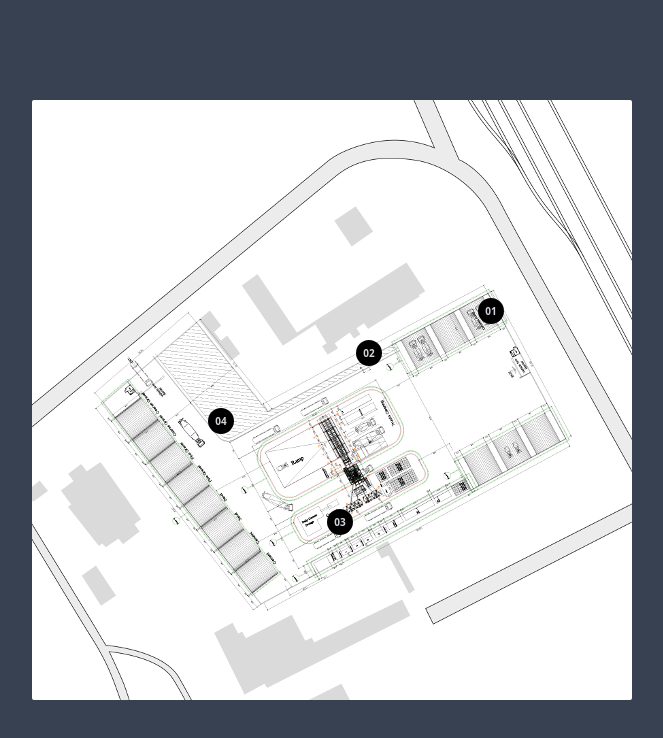
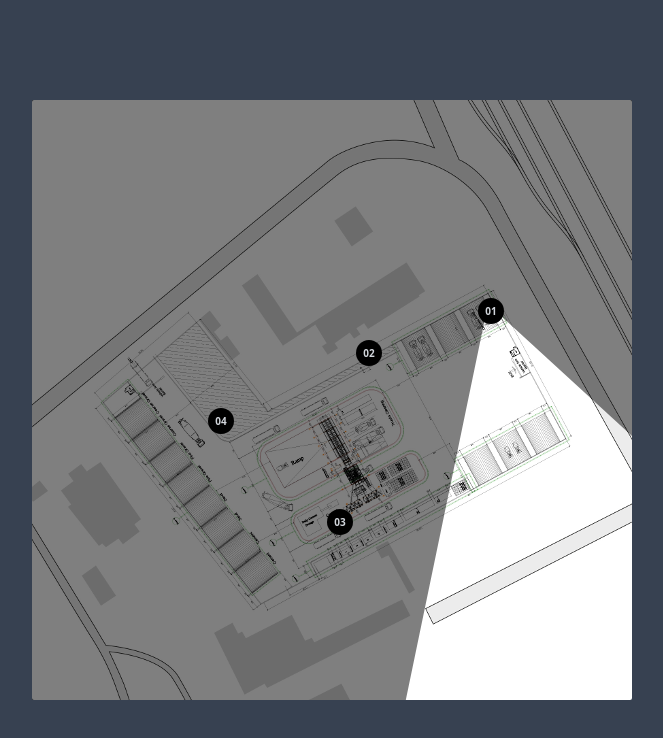
Before and after one commit to LucSil/location_viewer, a Vue app: page / in a window 1280 px wide. Shown: the top 738 px of the page, without its empty margins (308-971 px from the left). Built offline with nearby package versions, Linux system fonts and the light colour scheme.

Commit message:
positioning for view-01

```diff
--- a/src/app.css
+++ b/src/app.css
@@ -11,7 +11,7 @@ img {
   @apply w-full h-full rounded-sm;
 }
 .camera {
-  @apply w-[1.625rem] h-[1.625rem] absolute text-[0.625rem] font-semibold bg-black text-gray-300
+  @apply w-[1.625rem] h-[1.625rem] absolute z-20 text-[0.625rem] font-semibold bg-black text-gray-300
   rounded-full hover:bg-zinc-800 transition-all;
 }
 .one {
@@ -29,7 +29,7 @@ img {
 
 /* Tooltip for the cameras */
 .tooltip {
-  @apply absolute z-10 min-w-max pb-1 px-1 rounded-[4px] bg-zinc-800 text-white text-base font-normal hidden group-hover:block transition-all;
+  @apply absolute z-30 min-w-max pb-1 px-1 rounded-[4px] bg-zinc-800 text-white text-base font-normal hidden group-hover:block transition-all;
 }
 .tip-one {
   @apply -right-5 -top-10;
@@ -43,3 +43,8 @@ img {
 .tip-four {
   @apply -left-[4.375rem] -top-5;
 }
+
+/* Camer views */
+.view01 {
+  @apply absolute w-full h-full;
+}
```
